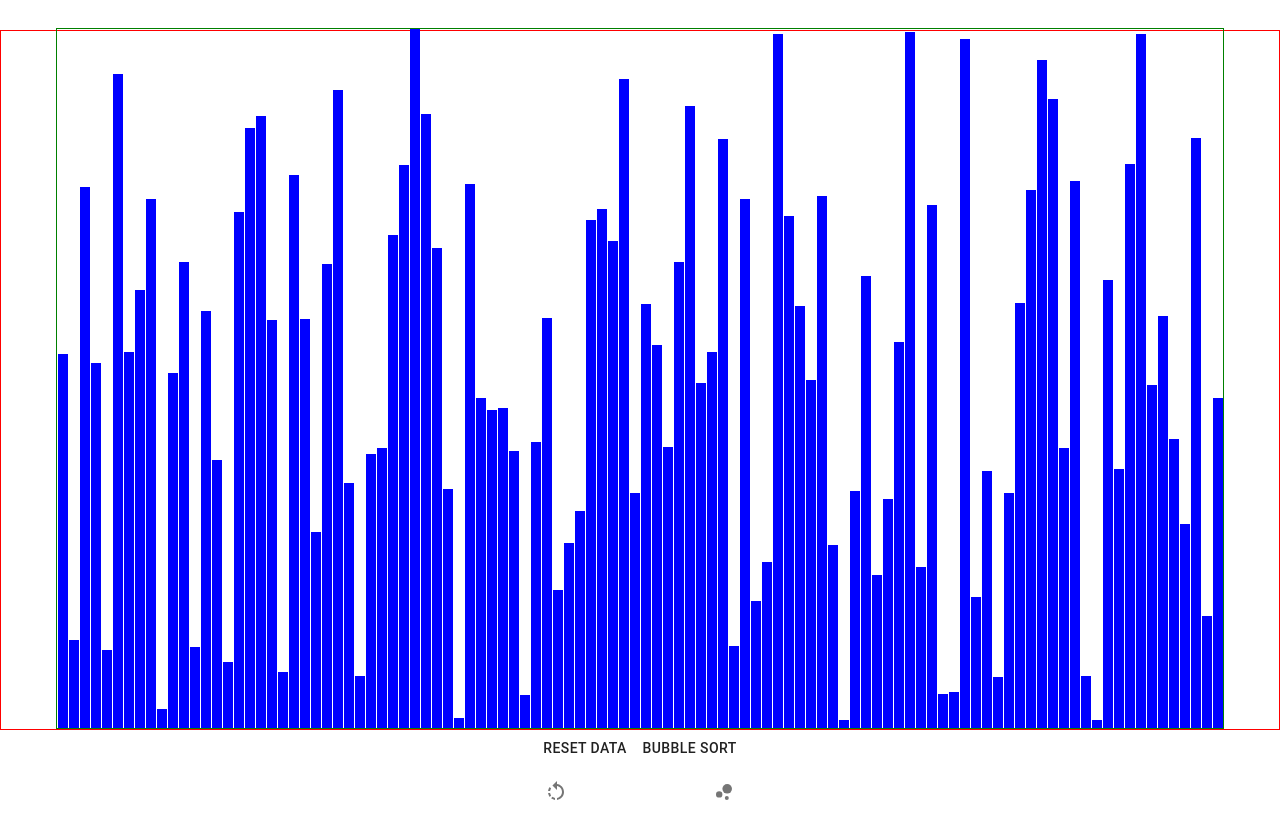
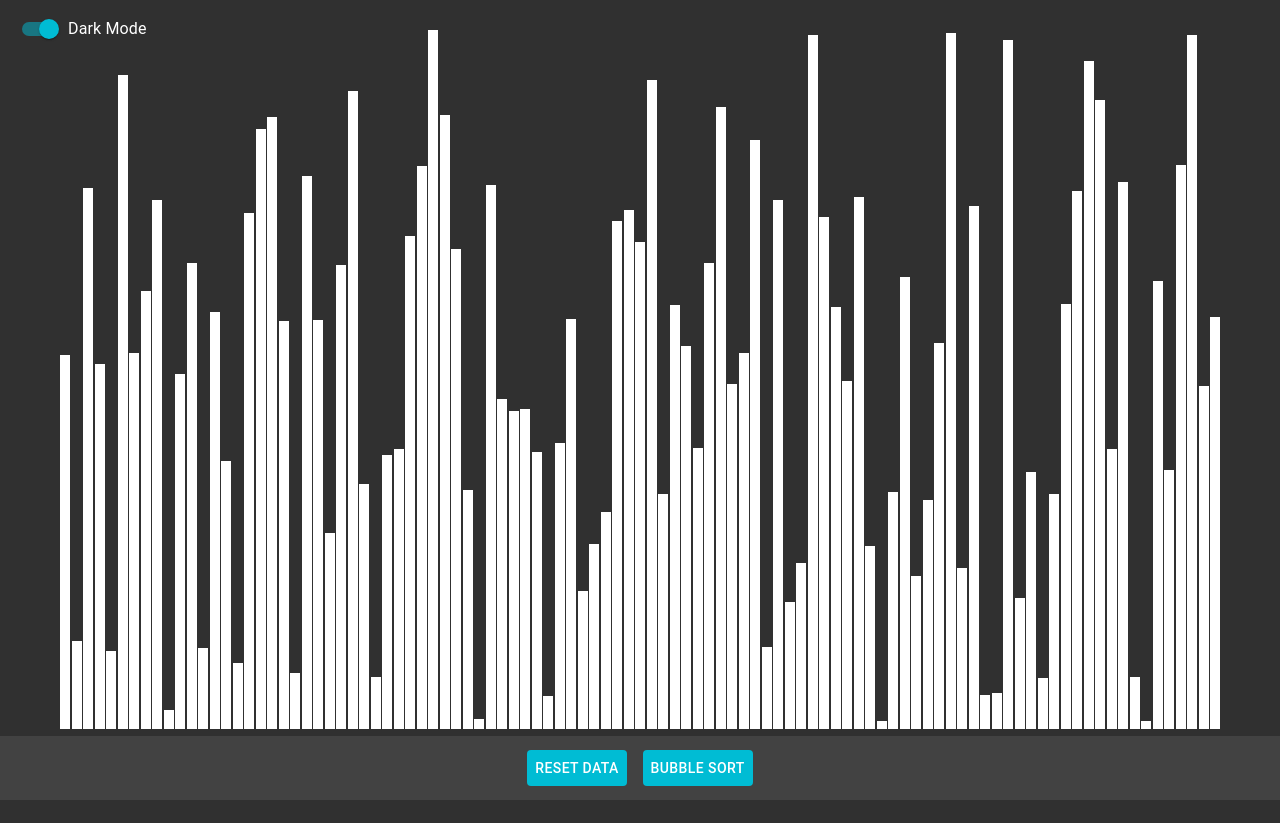
Before and after one commit to shanesaravia/sorting-visualizer, a React (Create React App) app: page / in a window 1280 px wide. After the commit the page ends 800 px from the top, so only its background shows below. Built offline with nearby package versions, Linux system fonts and the light colour scheme.

Commit message:
bubblesort and themes functional

```diff
--- a/src/App.js
+++ b/src/App.js
@@ -1,15 +1,65 @@
-import React from 'react';
-import logo from './logo.svg';
+import React, { useEffect, useState } from 'react';
 import './App.css';
 import Sorter from './components/Sorter';
-import Footer from './components/Footer';
+import { CssBaseline, Switch, Typography } from '@material-ui/core';
+import { ThemeProvider, makeStyles, useTheme } from '@material-ui/core/styles';
+import { lightTheme, darkTheme } from './themes';
+
+const useStyles = makeStyles(theme => ({
+  theme: {
+    position: 'absolute',
+    top: 10,
+    left: 10,
+    zIndex: 9999,
+    display: 'flex',
+    flexDirection: 'row',
+    alignItems: 'center',
+    color: theme.palette.text.primary
+  }
+}))
 
 function App() {
+  const [checked, setChecked] = useState(false);
+  const [disabled, setDisabled] = useState(false);
+  const classes = useStyles();
+  const theme = useTheme();
+
+  useEffect(() => {
+    const userTheme = localStorage.getItem('theme') || 'dark';
+    if (userTheme === 'dark') {
+      setChecked(true);
+    }
+  }, [checked])
+
+  const handleChange = () => {
+    const val = !checked;
+    setChecked(val);
+    val ? localStorage.setItem('theme', 'dark') : localStorage.setItem('theme', 'light');
+    // Set bars to correct color
+    const arrayBars = document.getElementsByClassName('array-bar');
+    for (let bar of arrayBars) {
+      bar.style.backgroundColor = val ? theme.palette.common.white : theme.palette.common.black;
+    };
+  }
+
   return (
-    <div className="App">
-      <Sorter />
-      <Footer />
-    </div>
+    <ThemeProvider theme={checked ? darkTheme : lightTheme}>
+      <CssBaseline />
+      <div className="App">
+        <div className={classes.theme}>
+          <Switch
+            disabled={disabled}
+            color='primary'
+            checked={checked}
+            onChange={handleChange}
+            name="Theme"
+            inputProps={{ 'aria-label': 'Theme Selection' }}
+          />
+          <Typography color='textPrimary'>Dark Mode</Typography>
+        </div>
+        <Sorter setSwitchDisabled={setDisabled} />
+      </div>
+    </ThemeProvider>
   );
 }
 
--- a/src/components/Footer.js
+++ /dev/null
@@ -1,41 +0,0 @@
-import React from 'react';
-import { AppBar, Toolbar, Typography, BottomNavigation, BottomNavigationAction } from '@material-ui/core';
-import { makeStyles } from '@material-ui/core/styles';
-import BubblesIcon from '@material-ui/icons/BubbleChart';
-import ResetIcon from '@material-ui/icons/RotateLeft';
-
-const useStyles = makeStyles(theme => ({
-  appbar: {
-    // position: 'absolute',
-    // bottom: 0,
-    // height: 30
-  },
-  button: {
-    backgroundColor: "A5A5A5 !important",
-    // '&:hover': {
-    //   backgroundColor: 'green'
-    // }
-  }
-}))
-
-const Footer = () => {
-  const classes = useStyles();
-  return (
-    <BottomNavigation>
-      <BottomNavigationAction
-        label="Reset Data"
-        icon={<ResetIcon />}
-        className={classes.button}
-        onClick={() => console.log('clicked')}
-      />
-      <BottomNavigationAction className={classes.button} label="Bubble Sort" icon={<BubblesIcon />} />
-    </BottomNavigation>
-    // <AppBar className={classes.appbar}>
-    //   <Toolbar>
-    //     <Typography variant="h6">Scroll to see button</Typography>
-    //   </Toolbar>
-    // </AppBar>
-  )
-}
-
-export default Footer;
--- /dev/null
+++ b/src/components/Menu.js
@@ -0,0 +1,29 @@
+import React from 'react';
+// import { Button } from '@material-ui/core';
+import { makeStyles } from '@material-ui/core/styles';
+// import BubblesIcon from '@material-ui/icons/BubbleChart';
+// import ResetIcon from '@material-ui/icons/RotateLeft';
+
+const useStyles = makeStyles(theme => ({
+  menu: {
+    position: 'fixed',
+    bottom: 0,
+    height: theme.spacing(8),
+    width: '100%',
+    backgroundColor: theme.palette.grey[800],
+    display: 'flex',
+    alignItems: 'center',
+    justifyContent: 'center'
+  }
+}))
+
+const Menu = props => {
+  const classes = useStyles();
+  return (
+    <div className={classes.menu}>
+      { props.children }
+    </div>
+  )
+}
+
+export default Menu;
--- a/src/components/Sorter.js
+++ b/src/components/Sorter.js
@@ -1,16 +1,17 @@
 import React, { useState, useEffect } from 'react';
 import { bubbleSort } from '../helpers/sorters';
-import { Button, Container, Box } from '@material-ui/core';
+import { Button, Container, Box, Tooltip } from '@material-ui/core';
 import { makeStyles } from '@material-ui/core/styles';
+import { useTheme } from '@material-ui/core/styles';
+import Menu from './Menu';
 import clsx from 'clsx';
 
-const Sorter = () => {
+const Sorter = props => {
+  const { setSwitchDisabled } = props;
   const [ windowWidth, setWindowWidth ] = useState(window.innerWidth);
   const [ windowHeight, setWindowHeight ] = useState(window.innerHeight);
   const barWidth = 10;
-  const barMargin = 1;
-  // const barWidth = 30;
-  // const barMargin = 2;
+  const barMargin = 1.5;
   const contentHeight = windowHeight - 100;
   const maxBars = Math.floor(windowWidth / (barWidth + barMargin) - 10);
 
@@ -24,11 +25,12 @@ const Sorter = () => {
       barMargin={barMargin}
       maxBars={maxBars}
       contentHeight={contentHeight}
+      setSwitchDisabled={setSwitchDisabled}
     />
   )
 }
 
-const useStyles = makeStyles({
+const useStyles = makeStyles(theme => ({
   arrContainer: props => ({
     position: 'relative',
     display: 'flex',
@@ -36,7 +38,6 @@ const useStyles = makeStyles({
     height: props.contentHeight,
     marginTop: 30,
     padding: 0,
-    border: '1px solid red',
   }),
   arrBarWrapper: {
     position: 'absolute',
@@ -44,7 +45,6 @@ const useStyles = makeStyles({
     padding: 0,
     margin: 0,
     whiteSpace: 'nowrap',
-    border: '1px solid green'
   },
   arrBar: props => ({
     display: 'inline-block',
@@ -53,9 +53,17 @@ const useStyles = makeStyles({
     marginRight: props.barMargin / 2,
     padding: 0,
     width: props.barWidth,
-    backgroundColor: 'blue'
-  })
-})
+    backgroundColor: theme.palette.text.primary
+  }),
+  menuButton: {
+    margin: theme.spacing(0, 1),
+    color: theme.palette.common.white,
+    backgroundColor: theme.palette.primary.main,
+    '&:hover': {
+      backgroundColor: theme.palette.primary.dark
+    }
+  }
+}))
 
 const SorterDisplay = props => {
   const sorters = { bubbleSort };
@@ -69,9 +77,10 @@ const SorterDisplay = props => {
     // barWidth,
     // barMargin,
     maxBars,
-    contentHeight
+    contentHeight,
+    setSwitchDisabled
   } = props;
-
+  const theme = useTheme();
   const classes = useStyles(props);
 
   useEffect(() => {
@@ -80,15 +89,17 @@ const SorterDisplay = props => {
 
   const generateRandomArray = () => {
     setDisabled(false);
+    setSwitchDisabled(false);
     const arrayBars = document.getElementsByClassName('array-bar');
-    for (let bar of arrayBars) {bar.style.backgroundColor = 'blue'};
+    for (let bar of arrayBars) { bar.style.backgroundColor = theme.palette.text.primary };
     const randomArr = Array.from({length: maxBars}, () => Math.floor(Math.random() * contentHeight));
     setArr(randomArr);
   }
 
   const sortingMethod = async sortMethod => {
     await setDisabled(true);
-    const timeouts = sorters[sortMethod](arr);
+    await setSwitchDisabled(true);
+    const timeouts = sorters[sortMethod](arr, theme);
     document.getElementById('generate-array')
     .addEventListener('click', () => {
       for (let i of timeouts) {
@@ -106,8 +117,51 @@ const SorterDisplay = props => {
           ))}
         </Box>
       </Container>
-      <Button id='generate-array' onClick={generateRandomArray}>Reset Data</Button>
-      <Button disabled={disabled} onClick={() => sortingMethod('bubbleSort')}>Bubble Sort</Button>
+      <Menu>
+        <Button id='generate-array' className={classes.menuButton} onClick={generateRandomArray}>Reset Data</Button>
+        <Tooltip title={<span>Time Complexity: O(n²)<br />Space Complexity: O(1)</span>}>
+          <span>
+            <Button className={classes.menuButton} disabled={disabled} onClick={() => sortingMethod('bubbleSort')}>
+              Bubble Sort
+            </Button>
+          </span>
+        </Tooltip>
+        {/* <Tooltip title={<span>Time Complexity: O(n²)<br />Space Complexity: O(1)</span>}>
+          <span>
+            <Button className={classes.menuButton} disabled={disabled} onClick={() => sortingMethod('selectionSort')}>
+              Selection Sort
+            </Button>
+          </span>
+        </Tooltip> */}
+        {/* <Tooltip title={<span>Time Complexity: O(n²)<br />Space Complexity: O(1)</span>}>
+          <span>
+            <Button className={classes.menuButton} disabled={disabled} onClick={() => sortingMethod('insertionSort')}>
+              Insertion Sort
+            </Button>
+          </span>
+        </Tooltip> */}
+        {/* <Tooltip title={<span>Time Complexity: O(n log(n))<br />Space Complexity: O(n)</span>}>
+          <span>
+            <Button className={classes.menuButton} disabled={disabled} onClick={() => sortingMethod('mergeSort')}>
+              Merge Sort
+            </Button>
+          </span>
+        </Tooltip> */}
+        {/* <Tooltip title={<span>Time Complexity: O(n log(n))<br />Space Complexity: O(1)</span>}>
+          <span>
+            <Button className={classes.menuButton} disabled={disabled} onClick={() => sortingMethod('heapSort')}>
+              Heap Sort
+            </Button>
+          </span>
+        </Tooltip> */}
+        {/* <Tooltip title={<span>Time Complexity: O(n²)<br />Space Complexity: O(log(n))</span>}>
+          <span>
+            <Button className={classes.menuButton} disabled={disabled} onClick={() => sortingMethod('quickSort')}>
+              Quick Sort
+            </Button>
+          </span>
+        </Tooltip> */}
+      </Menu>
     </>
   )
 }
--- a/src/helpers/sorters.js
+++ b/src/helpers/sorters.js
@@ -1,11 +1,8 @@
 import { getBubbleSortAnimations } from './animations';
 
-const animationSpeed = 10;
-const primaryColor = 'blue';
-const secondaryColor = 'yellow';
-const sortedColor = 'green';
+const animationSpeed = 8;
 
-const bubbleSort = arr => {
+const bubbleSort = (arr, theme) => {
   const animations = getBubbleSortAnimations(arr);
   const arrayBars = document.getElementsByClassName('array-bar');
   let timeouts = []
@@ -14,16 +11,16 @@ const bubbleSort = arr => {
     const barOneStyle = arrayBars[barOneIdx].style;
     const barTwoStyle = arrayBars[barTwoIdx].style;
     const animateTimeout = setTimeout(() => {
-      barOneStyle.backgroundColor = secondaryColor;
-      barTwoStyle.backgroundColor = secondaryColor;
+      barOneStyle.backgroundColor = theme.palette.custom.movingBars;
+      barTwoStyle.backgroundColor = theme.palette.custom.movingBars;
       if (swap) {
         const temp = barOneStyle.height;
         barOneStyle.height = barTwoStyle.height;
         barTwoStyle.height = temp
       }
       setTimeout(() => {
-        barOneStyle.backgroundColor = i+1 === animations.length ? sortedColor : primaryColor;
-        barTwoStyle.backgroundColor = sorted ? sortedColor : primaryColor;
+        barOneStyle.backgroundColor = i + 1 === animations.length ? theme.palette.secondary.dark : theme.palette.text.primary;
+        barTwoStyle.backgroundColor = sorted ? theme.palette.secondary.dark : theme.palette.text.primary;
       }, animationSpeed * 2)
     }, i * animationSpeed)
     timeouts.push(animateTimeout);
--- /dev/null
+++ b/src/themes/dark.js
@@ -0,0 +1,15 @@
+import { createMuiTheme } from '@material-ui/core/styles';
+import { cyan, lime, red } from '@material-ui/core/colors';
+
+  const darkTheme = createMuiTheme({
+    palette: {
+      type: 'dark',
+      primary: cyan,
+      secondary: lime,
+      custom: {
+        movingBars: red[500],
+      }
+    }
+  });
+
+export default darkTheme;
--- /dev/null
+++ b/src/themes/index.js
@@ -0,0 +1,2 @@
+export { default as lightTheme  } from './light';
+export { default as darkTheme } from './dark';
--- /dev/null
+++ b/src/themes/light.js
@@ -0,0 +1,15 @@
+import { createMuiTheme } from '@material-ui/core/styles';
+import { cyan, lime, red } from '@material-ui/core/colors';
+
+  const lightTheme = createMuiTheme({
+    palette: {
+      type: 'light',
+      primary: cyan,
+      secondary: lime,
+      custom: {
+        movingBars: red[500],
+      }
+    }
+  });
+
+export default lightTheme;
```
